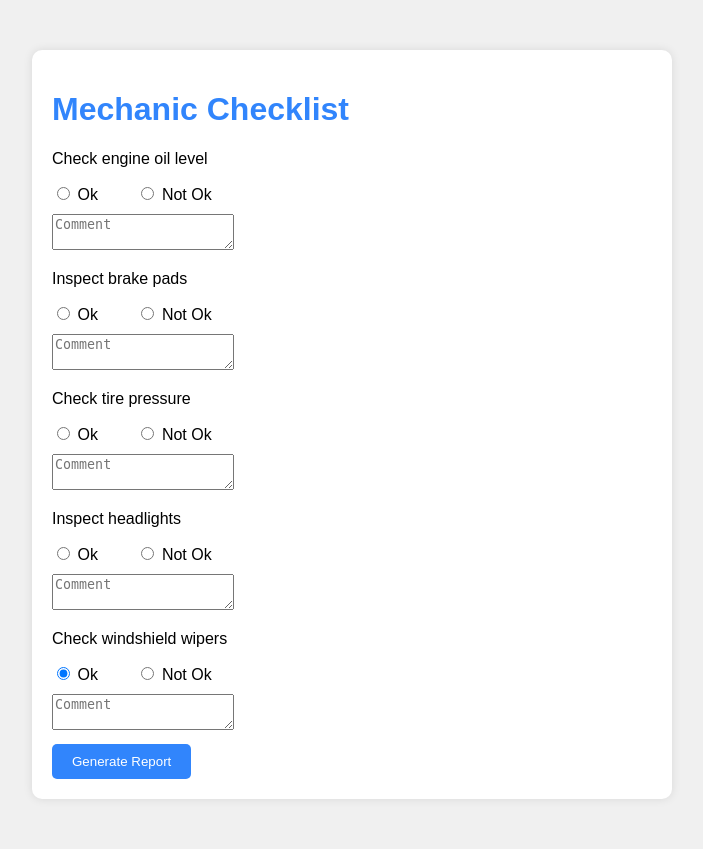
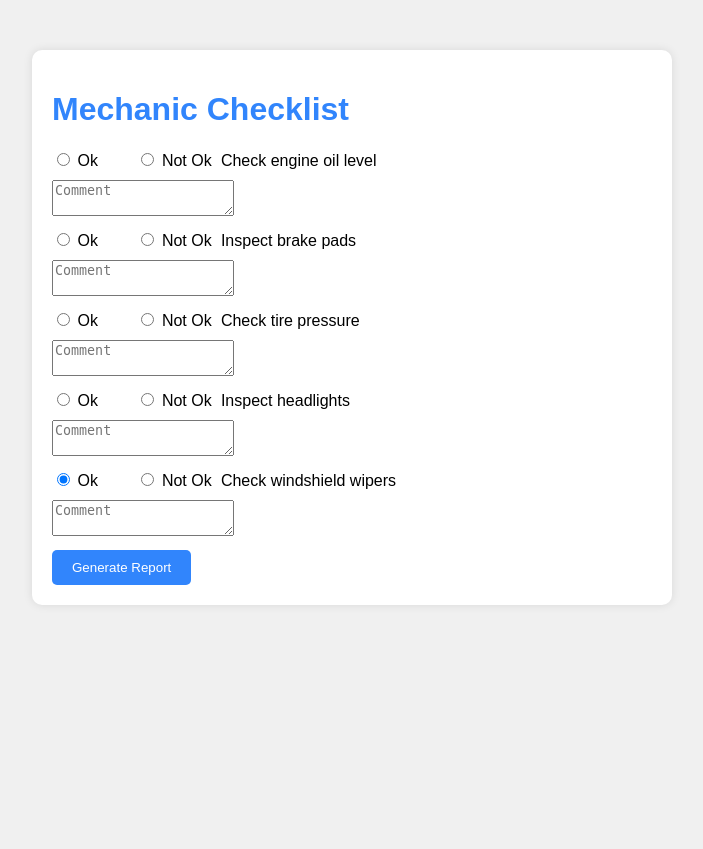
Before and after one commit to okehieuchenna1/cardiomechpage, a Flask app: page / in a window 1280 px wide. Shown: the whole page, without its empty margins (288-991 px from the left). After the commit the page ends 605 px from the top, so only its background shows below. Run offline with Flask 3, Linux system fonts and the light colour scheme.

Commit message:
Update checklist.html

```diff
--- a/templates/checklist.html
+++ b/templates/checklist.html
@@ -12,15 +12,13 @@
         <form method="post">
             {% for item in items %}
             <div class="checklist-item">
-                <p>{{ item }}</p>
-                <div class="options">
                 <label class="status-label">
                     <input type="radio" name="status" value="Ok" checked> Ok
                 </label>
                 <label class="status-label">
                     <input type="radio" name="status" value="Not Ok"> Not Ok
                 </label>
-                </div>
+                {{ item }}
                 <div class="comment">
                     <textarea name="comment" placeholder="Comment"></textarea>
                 </div>
```
Lines whose indentation alone changed are shown as unchanged.
